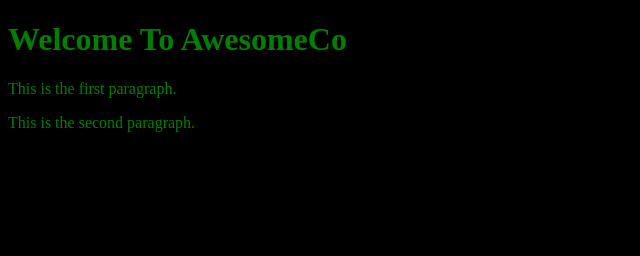
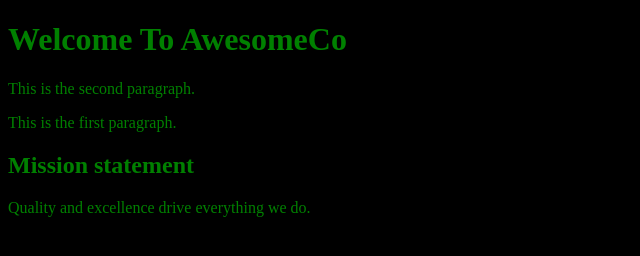
Before and after one commit to kolson133/awesomeco_website, a plain HTML site: page index.html in a window 1280 px wide. Shown: the whole page, without its empty margins (0-640 px from the left). Drawn offline with Linux system fonts and the light colour scheme.

Commit message:
Reverse paragraphs and add mission statement

```diff
--- a/index.html
+++ b/index.html
@@ -8,7 +8,12 @@
 
         <body>
             <h1>Welcome To AwesomeCo</h1>
+            <p>This is the second paragraph.</p>
             <p>This is the first paragraph.</p>
-            <p>This is the second paragraph.</p>
+
+            <h2>
+                Mission statement
+            </h2>
+            <p>Quality and excellence drive everything we do.</p>
         </body>
 </html>
```
